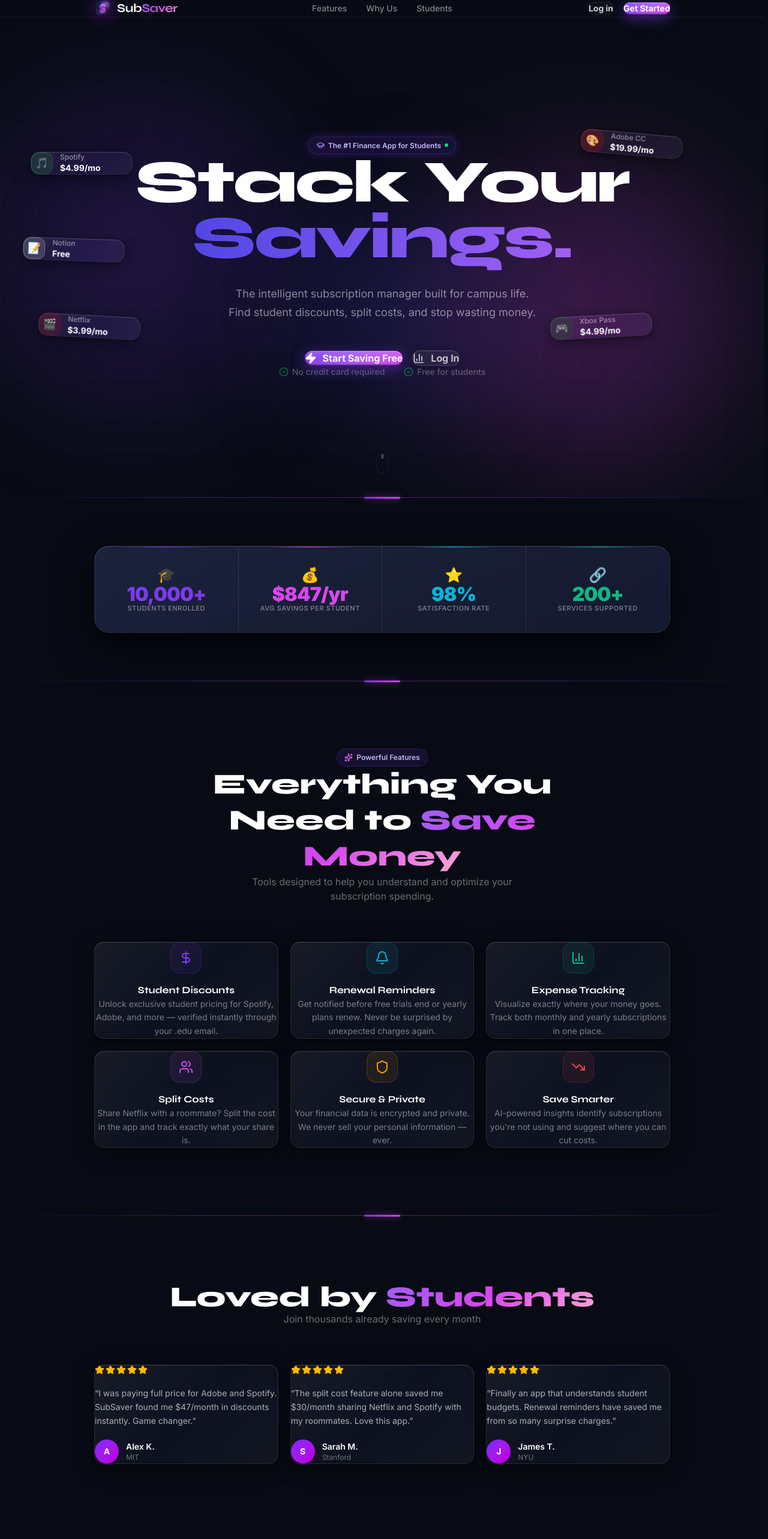
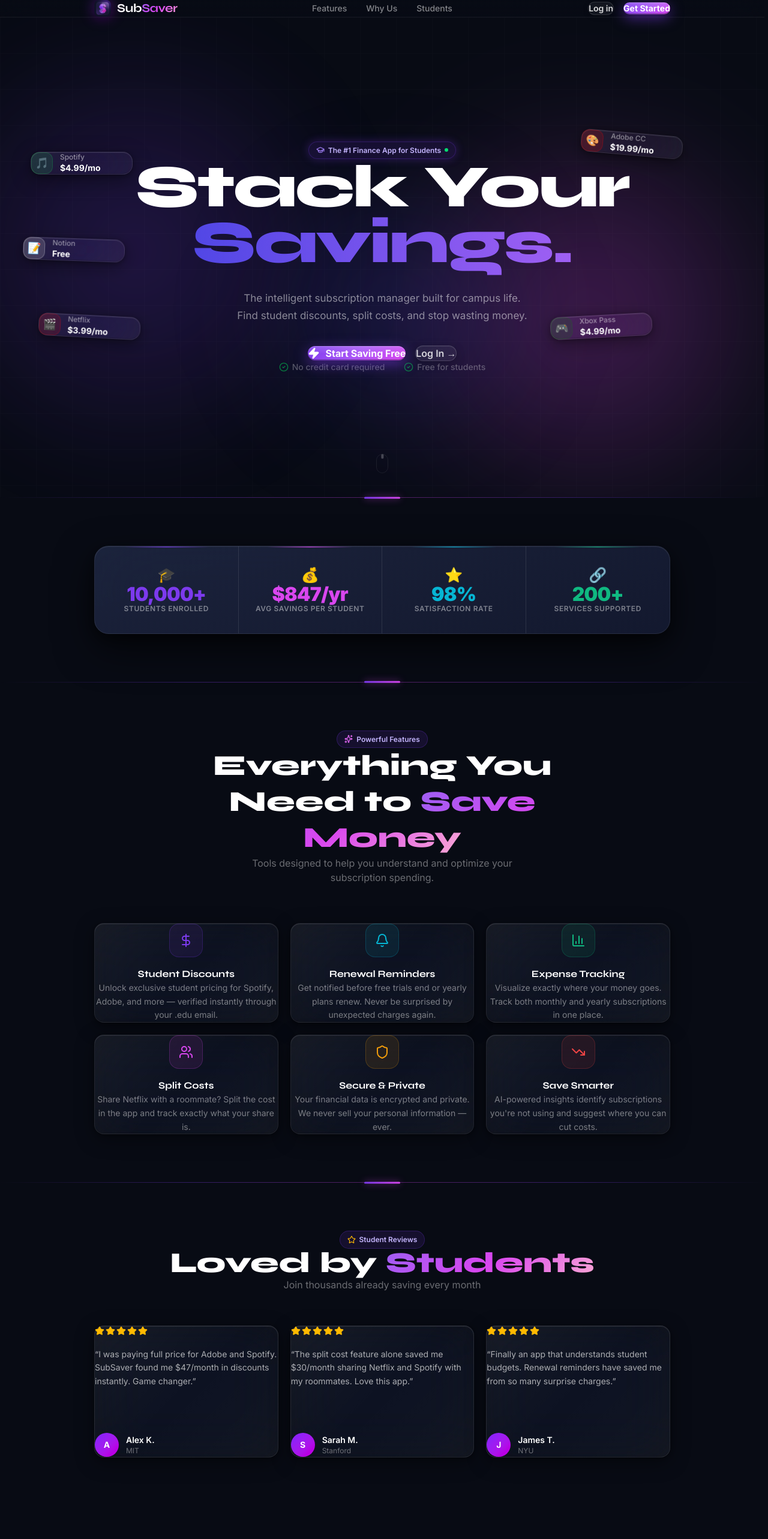
Before and after one commit to Helios84/subsaver, a Next.js app in the folder frontend/: page / in a window 1280 px wide. Shown: the top 2566 px of the page at 60% size. Built offline with nearby package versions, Linux system fonts and the light colour scheme.

Commit message:
style(landing): reduce whitespace and unify the CTA buttons

```diff
--- a/frontend/app/globals.css
+++ b/frontend/app/globals.css
@@ -342,16 +342,16 @@ body {
 
 .liquid-card:hover {
   background: linear-gradient(135deg,
-      rgba(255, 255, 255, 0.10) 0%,
+      rgba(124, 58, 237, 0.06) 0%,
       rgba(255, 255, 255, 0.05) 50%,
-      rgba(255, 255, 255, 0.08) 100%);
-  border-color: rgba(124, 58, 237, 0.25);
+      rgba(255, 255, 255, 0.07) 100%);
+  border-color: rgba(124, 58, 237, 0.30);
   box-shadow:
     0 16px 48px rgba(0, 0, 0, 0.5),
-    0 4px 16px rgba(124, 58, 237, 0.15),
+    0 4px 20px rgba(124, 58, 237, 0.18),
     inset 0 1px 0 rgba(255, 255, 255, 0.15),
     inset 0 -1px 0 rgba(0, 0, 0, 0.2);
-  transform: translateY(-2px);
+  transform: translateY(-3px);
 }
 
 /* Deep card — primary content panels */
--- a/frontend/app/page.tsx
+++ b/frontend/app/page.tsx
@@ -86,16 +86,20 @@ function FeatureCard({ icon: Icon, title, desc, color, delay }: {
 }) {
   return (
     <div
-      className="liquid-card rounded-2xl p-8 group cursor-default flex flex-col items-center text-center gap-4"
-      style={{ animationDelay: delay }}
+      className="liquid-card rounded-2xl p-8 group cursor-default flex flex-col items-center text-center gap-4 transition-all duration-300 hover:translate-y-[-4px]"
+      style={{
+        animationDelay: delay,
+        borderColor: "rgba(255,255,255,0.07)",
+      }}
     >
       <div
-        className="flex items-center justify-center shrink-0 rounded-2xl transition-transform duration-300 group-hover:scale-110"
+        className="flex items-center justify-center shrink-0 rounded-2xl transition-all duration-300 group-hover:scale-110 group-hover:shadow-lg"
         style={{
-          width: "52px", height: "52px",
-          minWidth: "52px", minHeight: "52px",
-          background: `${color}15`,
-          border: `1px solid ${color}35`,
+          width: "56px", height: "56px",
+          minWidth: "56px", minHeight: "56px",
+          background: `${color}18`,
+          border: `1px solid ${color}38`,
+          boxShadow: `0 0 0 0 ${color}30`,
         }}
       >
         <Icon style={{ width: "24px", height: "24px", color, flexShrink: 0 }} />
@@ -190,14 +194,9 @@ export default function Home() {
                 <>
                   <Link
                     href="/login"
-                    className="group relative text-sm font-bold px-4 md:px-5 py-2.5 flex items-center justify-center rounded-xl overflow-hidden transition-all duration-300"
-                    style={{
-                      color: "rgba(255,255,255,0.8)",
-                      background: "rgba(255,255,255,0.03)",
-                      border: "1px solid rgba(255,255,255,0.08)"
-                    }}
+                    className="group relative text-sm font-bold px-4 md:px-5 py-2.5 flex items-center justify-center rounded-xl overflow-hidden transition-all duration-300 liquid-btn-ghost"
+                    style={{ color: "rgba(255,255,255,0.85)" }}
                   >
-                    <div className="absolute inset-0 bg-white/5 opacity-0 group-hover:opacity-100 transition-opacity duration-300" />
                     <span className="relative z-10 group-hover:text-white transition-colors">Log in</span>
                   </Link>
                   <Link href="/register" className="hero-btn-primary text-sm font-bold px-4 md:px-5 py-2.5 flex items-center justify-center">
@@ -267,7 +266,7 @@ export default function Home() {
             <span className="gradient-text-animate">Savings.</span>
           </h1>
 
-          <p style={{ fontSize: "18px", color: "rgba(255,255,255,0.5)", maxWidth: "520px", lineHeight: 1.7, marginBottom: "48px", textAlign: "center" }}>
+          <p style={{ fontSize: "17px", color: "rgba(255,255,255,0.5)", maxWidth: "500px", lineHeight: 1.7, marginBottom: "36px", textAlign: "center" }}>
             The intelligent subscription manager built for campus life.
             Find student discounts, split costs, and stop wasting money.
           </p>
@@ -285,9 +284,8 @@ export default function Home() {
                   Start Saving Free
                 </Link>
                 {/* Second CTA leads to Login, not Register */}
-                <Link href="/login" className="hero-btn-ghost text-base font-semibold px-9 py-4 flex items-center gap-2.5">
-                  <BarChart3 className="w-5 h-5" />
-                  Log In
+                <Link href="/login" className="hero-btn-ghost text-base font-semibold px-8 py-4 flex items-center gap-2">
+                  Log In →
                 </Link>
               </>
             )}
@@ -378,8 +376,8 @@ export default function Home() {
                   {/* Label */}
                   <p
                     style={{
-                      fontSize: "clamp(9px, 1vw, 11px)",
-                      color: "rgba(255,255,255,0.4)",
+                      fontSize: "clamp(10px, 1.1vw, 12px)",
+                      color: "rgba(255,255,255,0.45)",
                       fontWeight: 600,
                       letterSpacing: "0.05em",
                       textTransform: "uppercase",
@@ -399,7 +397,7 @@ export default function Home() {
       <div className="section-divider" />
 
       {/* ─── FEATURES ─── */}
-      <section id="features" style={{ width: "100%", padding: "112px 0" }}>
+      <section id="features" style={{ width: "100%", padding: "80px 0" }}>
         <div style={CONTAINER_STYLE}>
           {/* Centred heading */}
           <div style={{ display: "flex", flexDirection: "column", alignItems: "center", textAlign: "center", marginBottom: "64px", width: "100%" }}>
@@ -433,9 +431,13 @@ export default function Home() {
       <div className="section-divider" />
 
       {/* ─── TESTIMONIALS ─── */}
-      <section id="testimonials" style={{ width: "100%", padding: "112px 0" }}>
+      <section id="testimonials" style={{ width: "100%", padding: "80px 0" }}>
         <div style={CONTAINER_STYLE}>
-          <div style={{ display: "flex", flexDirection: "column", alignItems: "center", textAlign: "center", marginBottom: "64px", width: "100%" }}>
+          <div style={{ display: "flex", flexDirection: "column", alignItems: "center", textAlign: "center", marginBottom: "56px", width: "100%" }}>
+            <div className="liquid-badge mb-5">
+              <Star className="w-3.5 h-3.5 text-amber-400" />
+              <span>Student Reviews</span>
+            </div>
             <h2
               className="text-4xl lg:text-5xl font-black text-white mb-4"
               style={{ fontFamily: "var(--font-syne, sans-serif)" }}
@@ -451,7 +453,7 @@ export default function Home() {
               { name: "Sarah M.", school: "Stanford", text: "The split cost feature alone saved me $30/month sharing Netflix and Spotify with my roommates. Love this app.", stars: 5 },
               { name: "James T.", school: "NYU", text: "Finally an app that understands student budgets. Renewal reminders have saved me from so many surprise charges.", stars: 5 },
             ].map((t, i) => (
-              <div key={i} className="liquid-card rounded-2xl p-7 flex flex-col gap-5">
+              <div key={i} className="liquid-card rounded-2xl p-7 flex flex-col gap-5 transition-all duration-300 hover:translate-y-[-3px]" style={{ minHeight: "220px" }}>
                 <div className="flex gap-0.5">
                   {[...Array(t.stars)].map((_, j) => (
                     <Star key={j} className="w-4 h-4 fill-amber-400 text-amber-400" />
@@ -519,7 +521,7 @@ export default function Home() {
                   className="font-black text-white mb-4 leading-[1.08]"
                   style={{
                     fontFamily: "var(--font-syne, sans-serif)",
-                    fontSize: "clamp(28px, 5vw, 52px)",
+                    fontSize: "clamp(28px, 4vw, 48px)",
                   }}
                 >
                   Ready to Stack<br />Your Savings?
```
